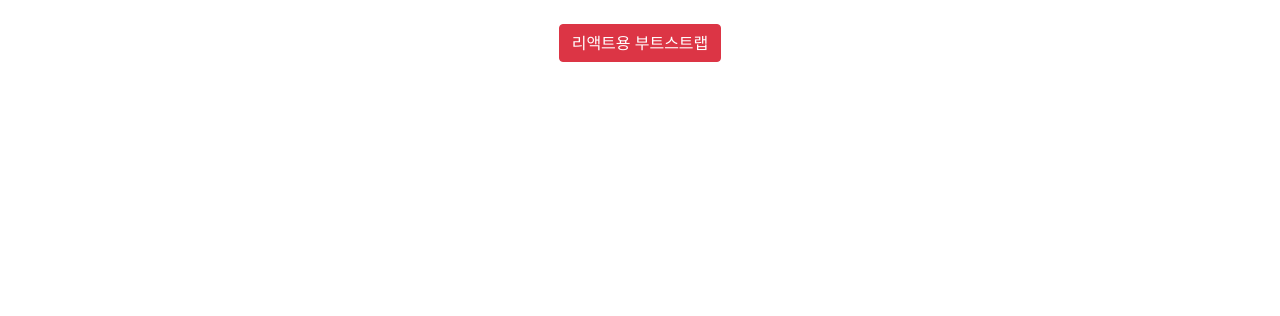
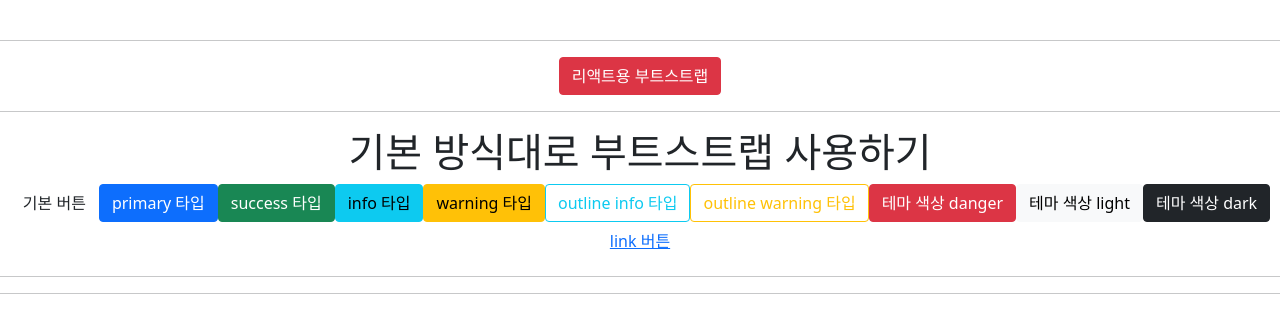
Before and after one commit to keemsane/react-study03-220427, a React (Create React App) app: page / in a window 1280 px wide. Shown: the top 316 px of the page. Built offline with nearby package versions, Linux system fonts and the light colour scheme.

Commit message:
각종 버튼 CSS 적용하기~

```diff
--- a/src/App.js
+++ b/src/App.js
@@ -8,6 +8,7 @@
 
 // 여러 개 가져올 때
 import { Button, Table, CloseButton, Dropdown } from 'react-bootstrap';
+import BSTest01 from './bstest03';
 
 // 리액트용 부트스트랩 사용하기
 // 리액트용 부트스트랩 설치
@@ -34,7 +35,10 @@
   return (
     <div className="App">
       <br />
+      <hr />
       <Button className= "btn btn-danger"> 리액트용 부트스트랩 </Button>
+      <hr />
+      <BSTest01 />
 
       {/* <header className="App-header">
         <img src={logo} className="App-logo" alt="logo" />
--- a/src/bstest03.js
+++ b/src/bstest03.js
@@ -0,0 +1,25 @@
+import React from 'react';
+import { Button } from 'react-bootstrap';
+
+function BSTest01() {
+  return (
+    <div>
+      <h1> 기본 방식대로 부트스트랩 사용하기 </h1>
+      <Button variant="btn"> 기본 버튼 </Button>
+      <Button variant="primary"> primary 타입 </Button>
+      <Button variant="success"> success 타입 </Button>
+      <Button variant="info"> info 타입 </Button>
+      <Button variant="warning"> warning 타입 </Button>
+      <Button variant="outline-info"> outline info 타입 </Button>
+      <Button variant="outline-warning"> outline warning 타입 </Button>
+      <Button variant="danger"> 테마 색상 danger </Button>
+      <Button variant="light"> 테마 색상 light </Button>
+      <Button variant="dark"> 테마 색상 dark </Button>
+      <Button variant="link"> link 버튼 </Button>
+      <hr/><hr/>
+      {/* <Button className='btn'> 기본 버튼 </Button> */}
+    </div>
+  );
+}
+
+export default BSTest01;
```
